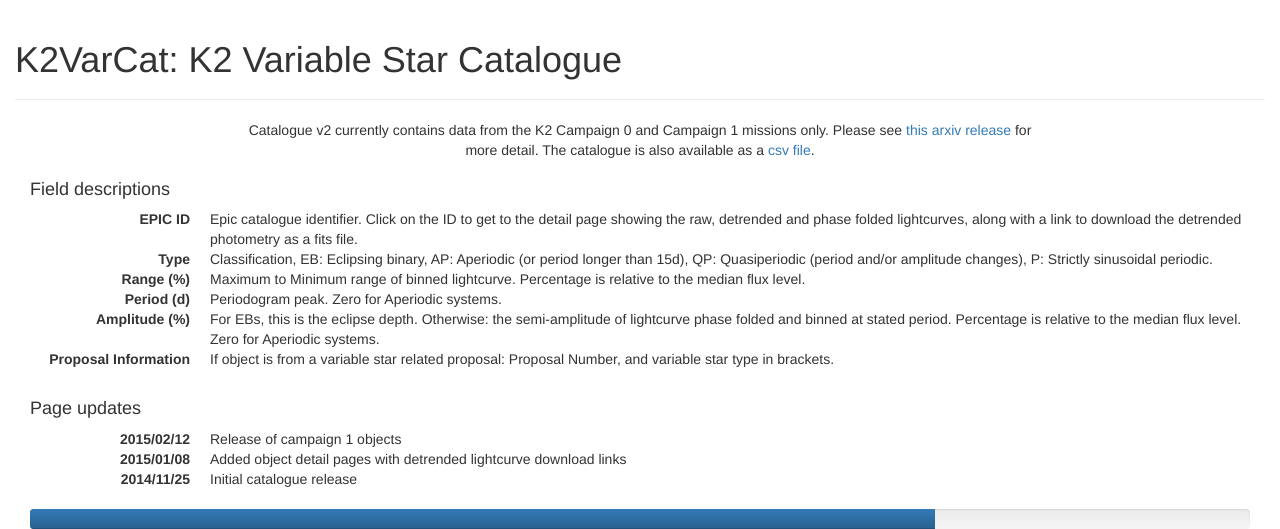
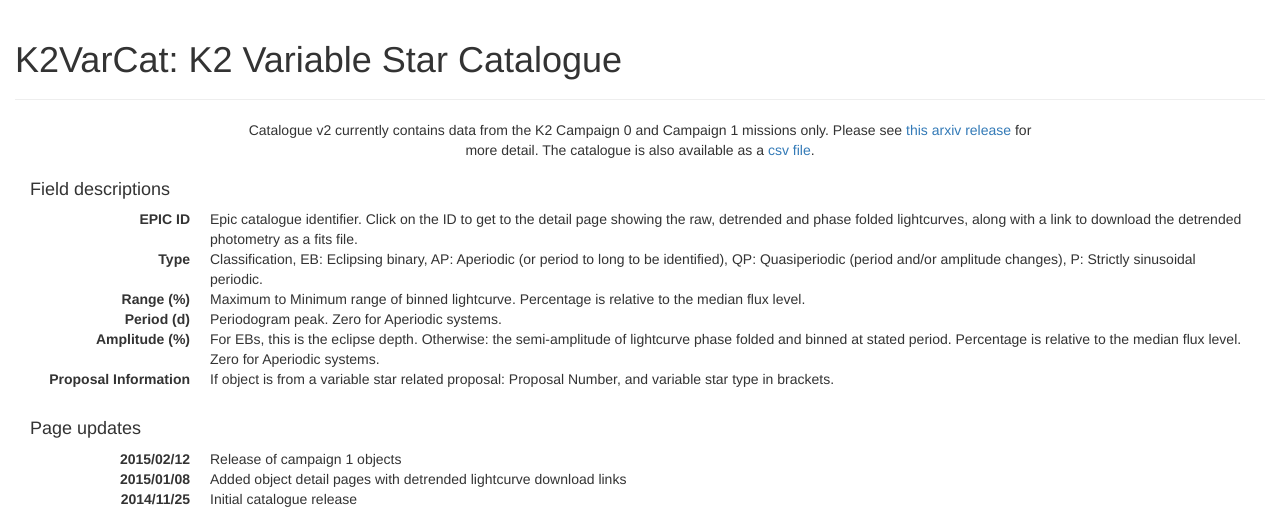
Before and after one commit to mindriot101/k2varcat, a Python web app: template k2var/templates/index.html in a window 1280 px wide. Shown: the top 529 px of the page. Run offline with Jinja, Linux system fonts and the light colour scheme; the template is opened without the code that fills it, so the values that code supplies are empty; some libraries are stand-ins or nearby versions.

Commit message:
Update classification description

```diff
--- a/k2var/templates/field_descriptions.html
+++ b/k2var/templates/field_descriptions.html
@@ -4,7 +4,7 @@
     <dd>Epic catalogue identifier. Click on the ID to get to the detail page showing the raw, detrended and phase folded lightcurves, along with a link to download the detrended photometry as a fits file.</dd>
 
     <dt>Type</dt>
-    <dd>Classification, EB: Eclipsing binary, AP: Aperiodic (or period longer than 15d), QP: Quasiperiodic (period and/or amplitude changes), P: Strictly sinusoidal periodic.</dd>
+    <dd>Classification, EB: Eclipsing binary, AP: Aperiodic (or period to long to be identified), QP: Quasiperiodic (period and/or amplitude changes), P: Strictly sinusoidal periodic.</dd>
 
     <dt>Range (%)</dt>
     <dd>Maximum to Minimum range of binned lightcurve. Percentage is relative to the median flux level.</dd>
```
